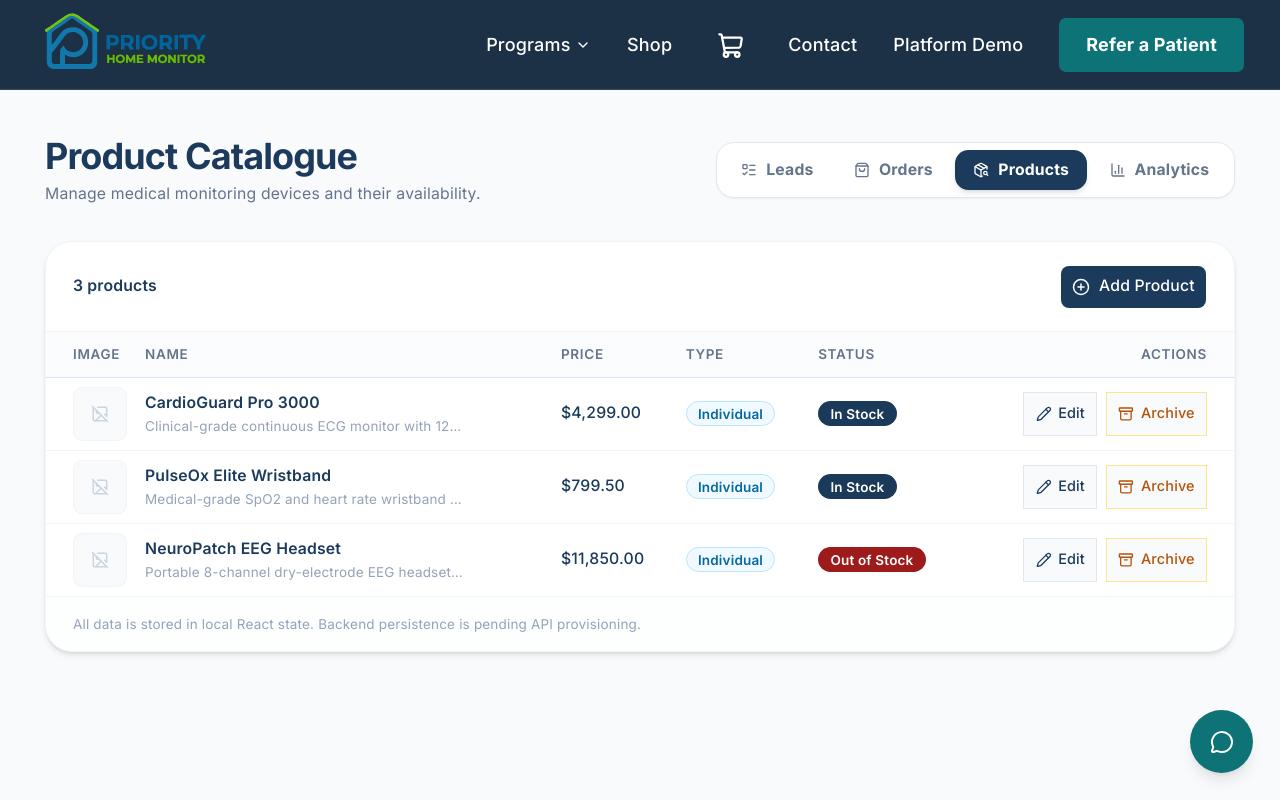
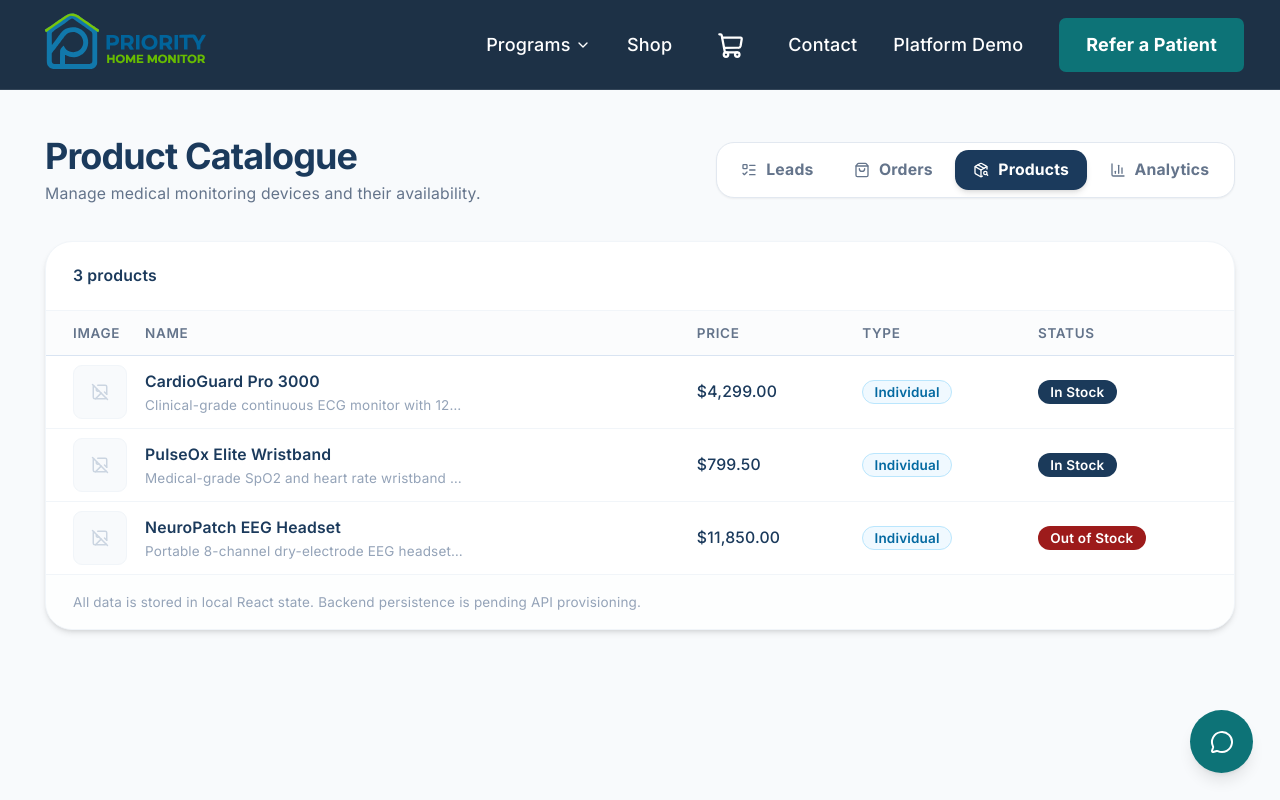
Before and after one commit to mubeenvr27/PHM, a Next.js app in the folder apps/web/: page /admin/products in a window 1280 px wide. Shown: the top 800 px of the page. Built offline with nearby package versions, Linux system fonts and the light colour scheme.

Commit message:
feat: enforce read-only RBAC UI restrictions on products catalog

```diff
--- a/apps/web/src/app/admin/products/page.tsx
+++ b/apps/web/src/app/admin/products/page.tsx
@@ -52,6 +52,7 @@ import {
   Users,
 } from "lucide-react";
 import AdminNav from "@/components/admin/AdminNav";
+import { hasPermission } from "@/lib/auth";
 
 // ── Shadcn / Base-UI Components ───────────────────────────────
 import { Button } from "@/components/ui/button";
@@ -599,6 +600,19 @@ function ProductDialog({
 // ─────────────────────────────────────────────────────────────
 export default function AdminProductsPage() {
   const pathname = usePathname();
+  const [role, setRole] = useState<string>("user");
+
+  useEffect(() => {
+    const getCookieValue = (name: string): string | undefined => {
+      if (typeof document === "undefined") return undefined;
+      return document.cookie
+        .split("; ")
+        .find((row) => row.startsWith(`${name}=`))
+        ?.split("=")[1];
+    };
+    const cookieRole = getCookieValue("mock_admin_token");
+    if (cookieRole) setRole(cookieRole);
+  }, []);
 
   // ── Mock product state ──────────────────────────────────────
   const [products, setProducts] = useState<Product[]>(SEED_PRODUCTS);
@@ -713,6 +727,7 @@ export default function AdminProductsPage() {
                 {products.length} product{products.length !== 1 ? "s" : ""}
               </p>
             </div>
+            {hasPermission(role, "manage:products") && (
               <Button
                 id="open-add-product-dialog-btn"
                 onClick={openAddDialog}
@@ -721,6 +736,7 @@ export default function AdminProductsPage() {
                 <PlusCircle size={16} />
                 Add Product
               </Button>
+            )}
           </div>
 
           {/* Data Table */}
@@ -742,9 +758,11 @@ export default function AdminProductsPage() {
                 <TableHead className="text-xs font-semibold uppercase tracking-wider text-slate-500">
                   Status
                 </TableHead>
+                {hasPermission(role, "manage:products") && (
                   <TableHead className="text-right pr-6 text-xs font-semibold uppercase tracking-wider text-slate-500">
                     Actions
                   </TableHead>
+                )}
               </TableRow>
             </TableHeader>
 
@@ -752,7 +770,7 @@ export default function AdminProductsPage() {
               {products.length === 0 ? (
                 <TableRow>
                   <TableCell
-                    colSpan={6}
+                    colSpan={hasPermission(role, "manage:products") ? 6 : 5}
                     className="py-16 text-center text-slate-400"
                   >
                     <div className="flex flex-col items-center gap-3">
@@ -814,6 +832,7 @@ export default function AdminProductsPage() {
                     </TableCell>
 
                     {/* Actions */}
+                    {hasPermission(role, "manage:products") && (
                       <TableCell className="pr-6 text-right">
                         <div className="flex items-center justify-end gap-2">
                           {/* Edit */}
@@ -844,6 +863,7 @@ export default function AdminProductsPage() {
                           </Button>
                         </div>
                       </TableCell>
+                    )}
                   </TableRow>
                 ))
               )}
```
Lines whose indentation alone changed are shown as unchanged.
